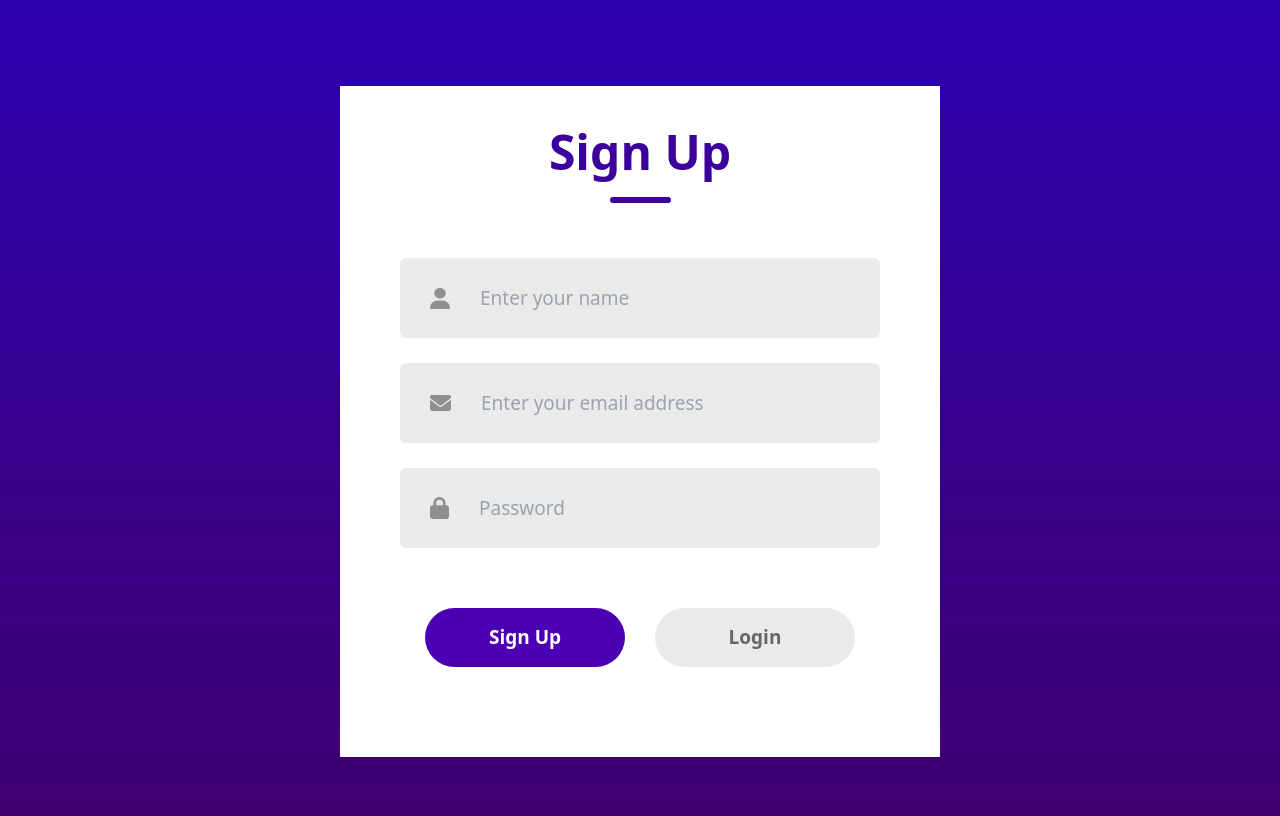
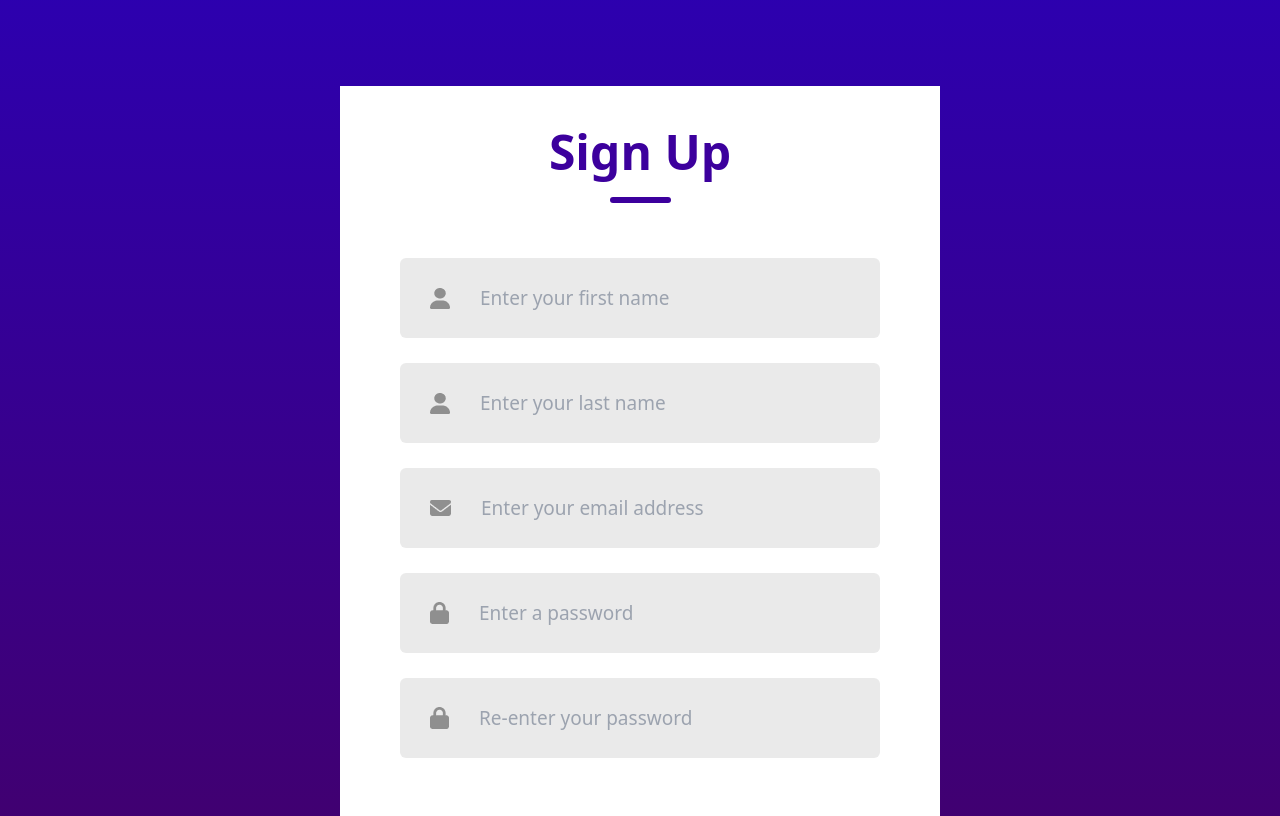
Before and after one commit to Maxx-Energy-Internship-Summer-24/solar-plant-website, a React (Create React App) app in the folder frontend/: page /login in a window 1280 px wide. Shown: the part 114-930 px from the top of the page. Built offline with nearby package versions, Linux system fonts and the light colour scheme.

Commit message:
Updated the login page to unclude the password reset page. Added functionality to the buttons to link to user registation page.

```diff
--- a/frontend/src/pages/Login.jsx
+++ b/frontend/src/pages/Login.jsx
@@ -1,42 +1,73 @@
 import React, { useState } from 'react';
-import '../styles/Login.css'
-import user_icon from '../images/person.png'
-import email_icon from '../images/email.png'
-import password_icon from '../images/password.png'
+import '../styles/Login.css';
+import user_icon from '../images/person.png';
+import email_icon from '../images/email.png';
+import password_icon from '../images/password.png';
 
 const Login = () => {
 
-  const [action,setAction] = useState("Sign Up");
+  const [action, setAction] = useState("Sign Up");
 
   return (
-    <div className="container" >
-    <div className="header" >
-    <div className="text" >{action}</div>
+    <div className="container">
+      <div className="header">
+        <div className="text">{action}</div>
         <div className="underline"></div>
       </div>
-    <div className="inputs" >
-      {action==="Login"?<div></div>:<div className="input" >
+      <div className="inputs">
+        {/* Show First Name input only if not logging in or resetting password */}
+        {action !== "Login" && action !== "Password Reset" && (
+          <div className="input">
             <img src={user_icon} alt="" />
-        <input type="text" placeholder="Enter your name" />
-      </div>}
-      <div className="input" >
+            <input type="text" placeholder="Enter your first name" />
+          </div>
+        )}
+        {/* Show Last Name input only if not logging in or resetting password */}
+        {action !== "Login" && action !== "Password Reset" && (
+          <div className="input">
+            <img src={user_icon} alt="" />
+            <input type="text" placeholder="Enter your last name" />
+          </div>
+        )}
+        <div className="input">
           <img src={email_icon} alt="" />
           <input type="email" placeholder="Enter your email address" />
         </div>
-      <div className="input" >
+        <div className="input">
           <img src={password_icon} alt="" />
-        <input type="password" placeholder="Password" />
+          <input type="password" placeholder="Enter a password" />
+        </div>
+        {/* Show Re-enter Password input only if signing up */}
+        {action !== "Login" && (
+          <div className="input">
+            <img src={password_icon} alt="" />
+            <input type="password" placeholder="Re-enter your password" />
+          </div>
+        )}
+      </div>
+      {/* Show Forgot Password only if logging in */}
+      {action === "Login" && (
+        <div className="forgot-password" onClick={() => { setAction("Password Reset") }}>
+          Forgot Password?
+          <span> Click Here!</span>
+        </div>
+      )}
+      <div className="submit-container">
+        <div
+          className={action === "Login" ? "submit gray" : "submit"}
+          onClick={() => { setAction("Sign Up") }}
+        >
+          Sign Up
+        </div>
+        <div
+          className={action === "Sign Up" ? "submit gray" : "submit"}
+          onClick={() => { setAction("Login") }}
+        >
+          Login
         </div>
       </div>
-    {action==="Sign Up"?<div></div>:<div className="forgot-password">Forgot Password?  <span>Click Here!</span>
-      </div>}
-    <div className="submit-container">
-      <div className={action==="Login"?"submit gray":"submit"}
-      onClick={()=>{setAction("Sign Up")}}>Sign Up</div>
-      <div className={action==="Sign Up"?"submit gray":"submit"} onClick={()=>{setAction("Login")}}>Login</div>
     </div>
-    </div>
-  )
+  );
 }
 
-export default Login
+export default Login;
```
Lines whose indentation alone changed are shown as unchanged.
